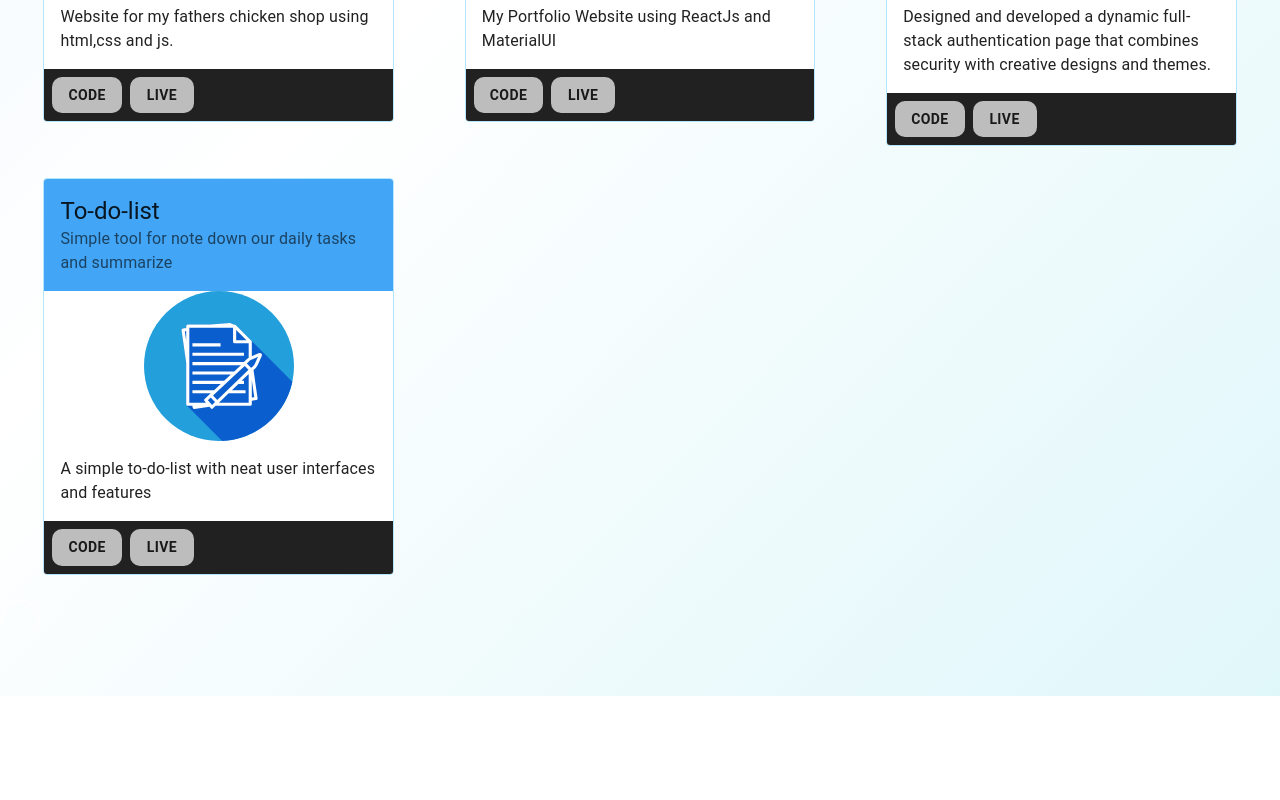
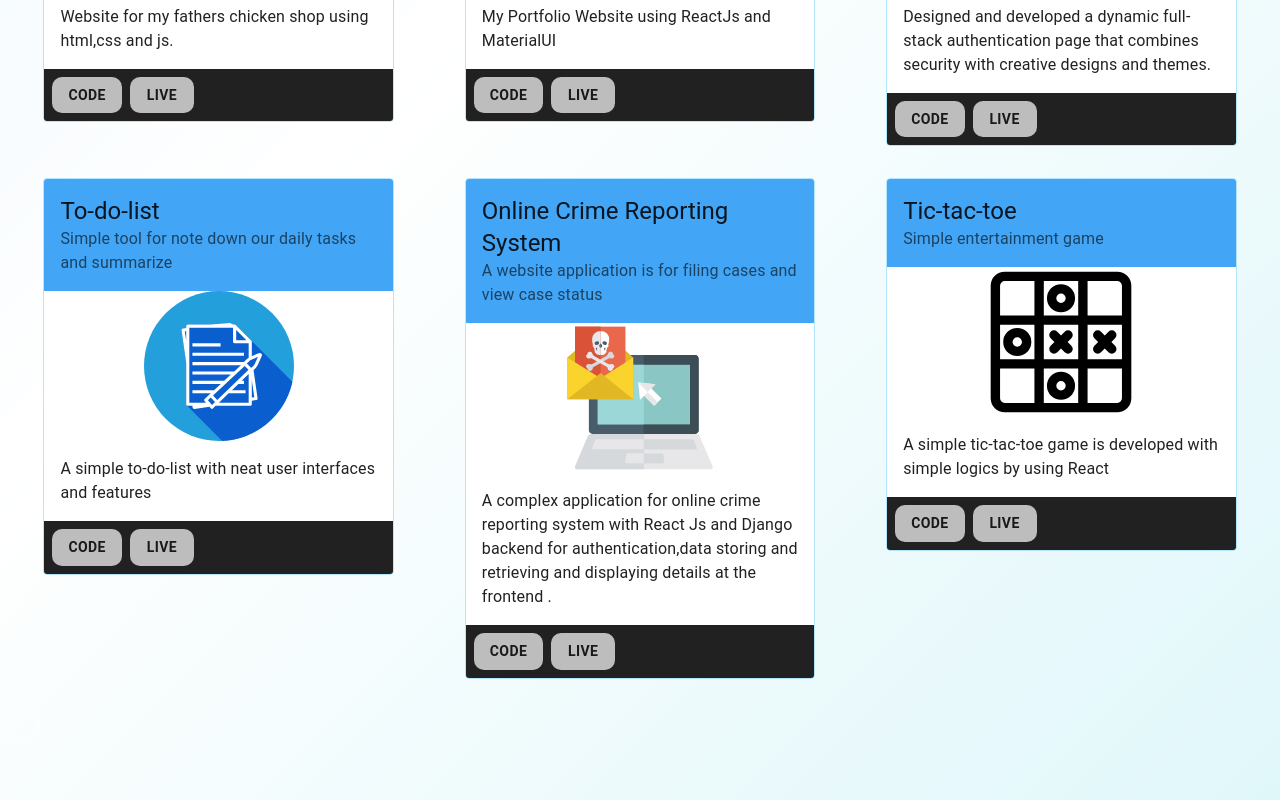
Before and after one commit to Sakthikarthick3107/Portfolio.github.io, a React (Create React App) app: page / in a window 1280 px wide. Shown: the part 2696-3496 px from the top of the page. Before the commit the page ends 3392 px from the top, so only its background shows below. Built offline with nearby package versions, Linux system fonts and the light colour scheme.

Commit message:
new proj add

```diff
--- a/src/components/DraftData.js
+++ b/src/components/DraftData.js
@@ -1,28 +1,13 @@
-import crime from '../images/crime.svg'
-import tictactoe from '../images/tic-tac-toe.svg'
+
 import dashboard from '../images/dashboard.svg'
 import weather from '../images/weather.svg'
 import tshirt from '../images/tshirt.svg'
 import api from '../images/api.svg'
 import calculator  from '../images/calculator.svg'
+import form from '../images/form.svg'
 
 const DraftData = [
-    {
-        title : 'Online Crime Reporting System',
-        subheader : 'A website application is for filing cases and view case status',
-        image : crime,
-        content : 'A complex application for online crime reporting system with React Js and Django backend for authentication,data storing and retrieving and displaying details at the frontend .',
-        code: 'https://github.com/Sakthikarthick3107/crimeportal.github.io',
-        live : ''
-    },
-    {
-      title : 'Tic-tac-toe',
-      subheader : 'Simple entertainment game',
-      image : tictactoe,
-      content : 'A simple tic-tac-toe game is developed  with simple logics by using React',
-      code: 'https://github.com/Sakthikarthick3107/LGMVIP-Web-1-to-do-list',
-      live : 'https://sakthikarthicks-tic-tac-toe.netlify.app/'
-    },
+
     {
       title : 'Dashboard Design',
       subheader : '',
@@ -62,6 +47,14 @@ const DraftData = [
         content : 'A standard calculator used in daily life is designed with React.',
         code: 'https://github.com/Sakthikarthick3107/LGMVIP-Web-4-Calculator',
         live : 'https://sakthikarthicks-calculator.netlify.app/'
+      },
+      {
+        title : 'Registration Form',
+        subheader : 'A basic form for registering purpose.',
+        image : form,
+        content : 'Student Enrollment Registration Form and already enrolled students are displayed to everyone.',
+        code: 'https://github.com/Sakthikarthick3107/LGMVIP-Web-4-Calculator',
+        live : 'https://sakthikarthicks-calculator.netlify.app/'
       }
   ]
 
--- a/src/components/ProjectData.js
+++ b/src/components/ProjectData.js
@@ -2,6 +2,8 @@ import hen from '../images/blogo.png'
 import resume from '../images/resume.svg'
 import authenticate from '../images/laptop-security.svg'
 import notes from '../images/notes.svg'
+import crime from '../images/crime.svg'
+import tictactoe from '../images/tic-tac-toe.svg'
 
 const ProjectData =[
     {
@@ -35,5 +37,23 @@ const ProjectData =[
       content : 'A simple to-do-list with neat user interfaces and features',
       code: 'https://github.com/Sakthikarthick3107/LGMVIP-Web-1-to-do-list',
       live : 'https://sakthikarthicks-to-do-list.netlify.app/'
-    }]
+    },
+    {
+      title : 'Online Crime Reporting System',
+      subheader : 'A website application is for filing cases and view case status',
+      image : crime,
+      content : 'A complex application for online crime reporting system with React Js and Django backend for authentication,data storing and retrieving and displaying details at the frontend .',
+      code: 'https://github.com/Sakthikarthick3107/crimeportal.github.io',
+      live : ''
+  },
+  {
+    title : 'Tic-tac-toe',
+    subheader : 'Simple entertainment game',
+    image : tictactoe,
+    content : 'A simple tic-tac-toe game is developed  with simple logics by using React',
+    code: 'https://github.com/Sakthikarthick3107/LGMVIP-Web-1-to-do-list',
+    live : 'https://sakthikarthicks-tic-tac-toe.netlify.app/'
+  },
+
+  ]
 export default ProjectData
--- a/src/styles/dark.js
+++ b/src/styles/dark.js
@@ -107,7 +107,7 @@ const dark = createTheme({
             root: {
                 border:'solid 1px #b3e5fc',
                 transition: 'transform 0.2s ease',
-                maxWidth:380,
+                width:'90%',
                 ":hover":{
                   transform: 'scale(1.02)',
                 }
```
Also changed, not shown: src/images/form.svg (added).
